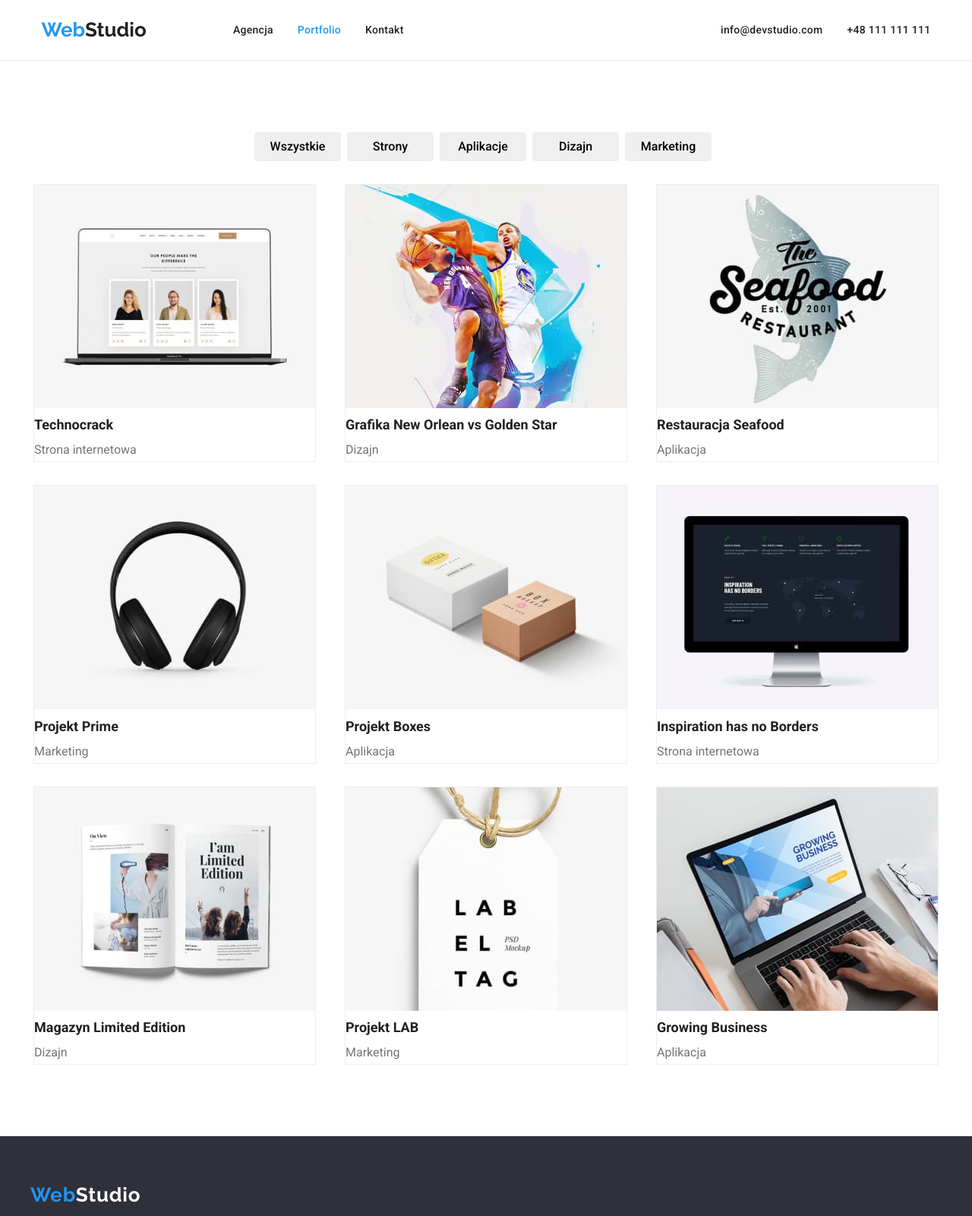
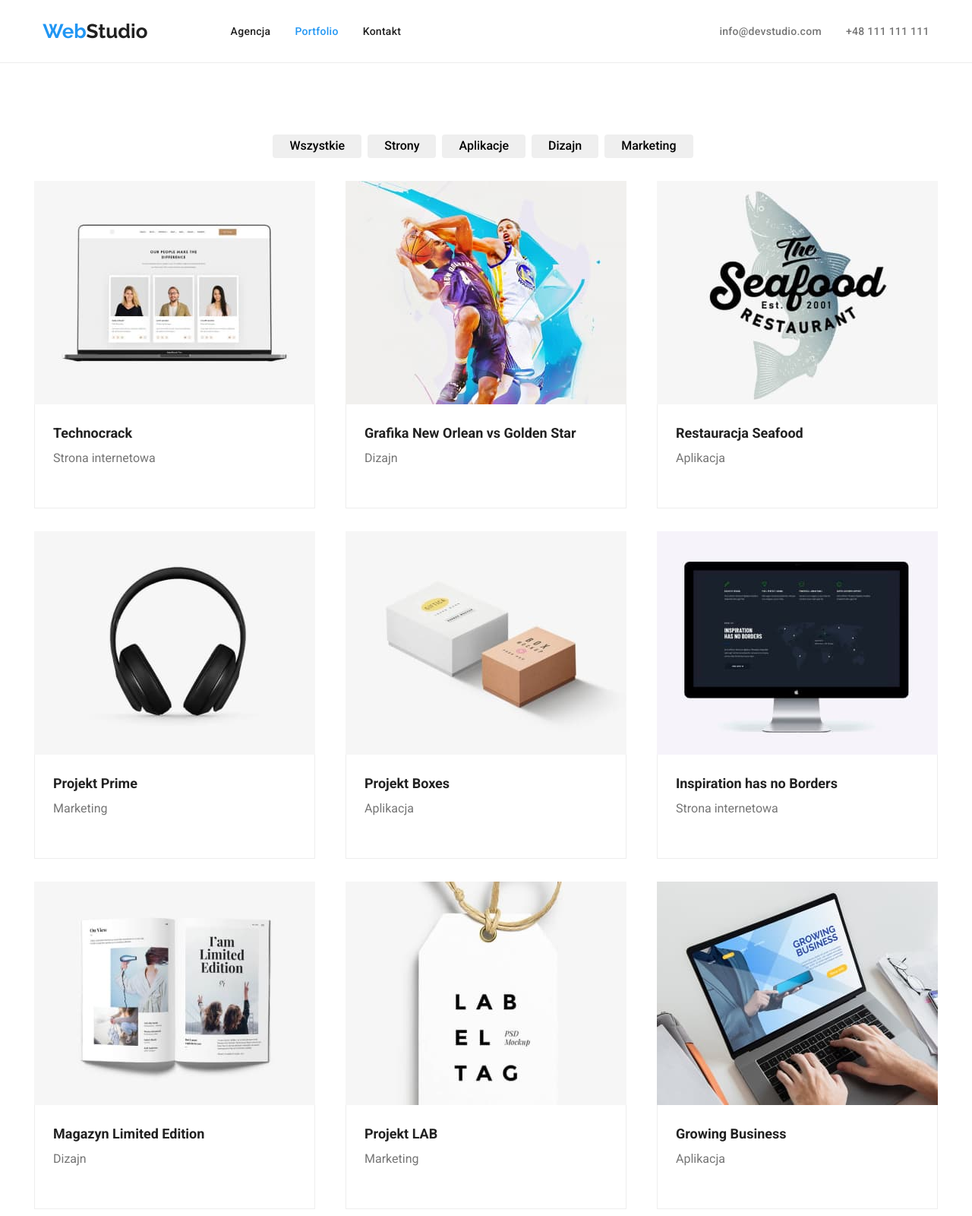
Before and after one commit to jakunowa/goit-markup-hw-03, a plain HTML site: page portfolio.html in a window 1280 px wide. Shown: the top 1600 px of the page at 76% size. Drawn offline with nearby package versions, Linux system fonts and the light colour scheme.

Commit message:
poprawka

```diff
--- a/css/style.css
+++ b/css/style.css
@@ -23,8 +23,7 @@ body {
   font-weight: 700;
   font-size: 26px;
   line-height: 1.19;
-  width: 145px;
-  height: 31px;
+
   color: inherit;
   margin-right: 93px;
 }
@@ -37,8 +36,10 @@ body {
   font-size: 44px;
   line-height: 1.36;
   letter-spacing: 0.06em;
-  width: 696px;
-  height: 120px;
+  padding-left: 252px;
+  padding-right: 252px;
+  padding-top: 104px;
+
   text-align: center;
   margin-bottom: 30px;
   text-transform: uppercase;
@@ -54,6 +55,7 @@ body {
   font-weight: 500;
   font-size: 16px;
   line-height: 1.19;
+  padding-top: 30px;
 }
 .h3-main {
   font-weight: 700;
@@ -66,6 +68,9 @@ body {
   font-weight: 700;
   font-size: 18px;
   line-height: 2;
+}
+.header-color {
+  color: #757575;
 }
 .p-main {
   font-size: 14px;
@@ -82,6 +87,7 @@ body {
   font-size: 16px;
   line-height: 1.88;
   color: var(--p-main-color);
+  padding-bottom: 30px;
 }
 .a-main {
   text-decoration: none;
@@ -161,7 +167,8 @@ address > ul > li > p {
 .footer-main {
   background-color: var(--main-background-color);
   color: var(--logo-color);
-  height: 252px;
+  padding-top: 60px;
+  padding-bottom: 60px;
   display: flex;
   align-items: center;
 }
@@ -169,8 +176,8 @@ address > ul > li > p {
   cursor: pointer;
   font-family: inherit;
   font-weight: 700;
-  width: 200px;
-  height: 50px;
+  padding: 10px 41px 10px 42px;
+  margin-bottom: 104px;
   left: 700px;
   top: 430px;
   color: var(--logo-color);
@@ -182,15 +189,23 @@ address > ul > li > p {
   cursor: pointer;
   font-family: inherit;
   font-weight: 500;
-  width: 114px;
-  height: 38px;
+  padding: 6px 22px;
   border-radius: 4px;
   margin-bottom: 30px;
 
   border: none;
 }
-.figure-main {
-  border: 1px solid #eeeeee;
+.figcaption-main {
+  border-bottom: solid 1px #eeeeee;
+  border-left: solid 1px #eeeeee;
+  border-right: solid 1px #eeeeee;
+  padding-left: 24px;
+  align-content: center;
+  padding-bottom: 20px;
+  padding-top: 20px;
+}
+.img-portfolio {
+  vertical-align: bottom;
 }
 .container {
   width: 1200px;
@@ -218,6 +233,8 @@ address > ul > li > p {
 
 .nav-main {
   display: flex;
+  padding-top: 32px;
+  padding-bottom: 32px;
 }
 .li-flex {
   margin-right: 32px;
@@ -229,8 +246,6 @@ address > ul > li > p {
   margin-left: 371px;
 }
 .section-main {
-  height: 600px;
-
   display: flex;
 
   background-color: var(--main-background-color);
@@ -245,11 +260,10 @@ address > ul > li > p {
 }
 .section-team {
   display: flex;
-  height: 648px;
+
   background: #f5f4fa;
 }
 header {
-  height: 80px;
   border-bottom-width: 1px;
   border-bottom-style: solid;
   border-bottom-color: #ececec;
@@ -265,8 +279,7 @@ header {
   box-shadow: 0px 1px 3px rgba(0, 0, 0, 0.12), 0px 1px 1px rgba(0, 0, 0, 0.14),
     0px 2px 1px rgba(0, 0, 0, 0.2);
   border-radius: 0px 0px 4px 4px;
-  width: 270px;
-  height: 368px;
+
   text-align: center;
 }
 .li-team {
--- a/portfolio.html
+++ b/portfolio.html
@@ -41,12 +41,20 @@
         </nav>
         <ul class="ul-main ul-flex li-contact">
           <li class="li-flex">
-            <a class="links a-main" href="mailto:info@devstudio.com"
+            <a
+              style="color: #757575"
+              class="links a-main"
+              href="mailto:info@devstudio.com"
               >info@devstudio.com</a
             >
           </li>
           <li>
-            <a class="links a-main" href="tel:48111111111">+48 111 111 111</a>
+            <a
+              style="color: #757575"
+              class="links a-main"
+              href="tel:48111111111"
+              >+48 111 111 111</a
+            >
           </li>
         </ul>
       </div>
@@ -76,28 +84,30 @@
         <div class="container">
           <ul class="ul-main ul-flex portfolio-img">
             <li>
-              <figure class="figure-main">
+              <figure>
                 <img
+                  class="img-portfolio"
                   src="images/portfolio/img-1.jpg"
                   alt="Strona internetowa"
                   width="370"
                   height="294"
                 />
-                <figcaption>
+                <figcaption class="figcaption-main">
                   <h3 class="h3-portfolio">Technocrack</h3>
                   <p class="p-description">Strona internetowa</p>
                 </figcaption>
               </figure>
             </li>
             <li>
-              <figure class="figure-main">
+              <figure>
                 <img
+                  class="img-portfolio"
                   src="images/portfolio/img-2.jpg"
                   alt="Koszykarze"
                   width="370"
                   height="294"
                 />
-                <figcaption>
+                <figcaption class="figcaption-main">
                   <h3 class="h3-portfolio">
                     Grafika New Orlean vs Golden Star
                   </h3>
@@ -106,98 +116,105 @@
               </figure>
             </li>
             <li>
-              <figure class="figure-main">
+              <figure>
                 <img
+                  class="img-portfolio"
                   src="images/portfolio/img-3.jpg"
                   alt="Logo restauracji"
                   width="370"
                   height="294"
                 />
-                <figcaption>
+                <figcaption class="figcaption-main">
                   <h3 class="h3-portfolio">Restauracja Seafood</h3>
                   <p class="p-description">Aplikacja</p>
                 </figcaption>
               </figure>
             </li>
             <li>
-              <figure class="figure-main">
+              <figure>
                 <img
+                  class="img-portfolio"
                   src="images/portfolio/img-4.jpg"
                   alt="Słuchawki"
                   width="370"
                   height="294"
                 />
-                <figcaption>
+                <figcaption class="figcaption-main">
                   <h3 class="h3-portfolio">Projekt Prime</h3>
                   <p class="p-description">Marketing</p>
                 </figcaption>
               </figure>
             </li>
             <li>
-              <figure class="figure-main">
+              <figure>
                 <img
+                  class="img-portfolio"
                   src="images/portfolio/img-5.jpg"
                   alt="pudełka"
                   width="370"
                   height="294"
                 />
-                <figcaption>
+                <figcaption class="figcaption-main">
                   <h3 class="h3-portfolio">Projekt Boxes</h3>
                   <p class="p-description">Aplikacja</p>
                 </figcaption>
               </figure>
             </li>
             <li>
-              <figure class="figure-main">
+              <figure>
                 <img
+                  class="img-portfolio"
                   src="images/portfolio/img-6.jpg"
                   alt="Komputer"
                   width="370"
                   height="294"
                 />
-                <figcaption>
+                <figcaption class="figcaption-main">
                   <h3 class="h3-portfolio">Inspiration has no Borders</h3>
                   <p class="p-description">Strona internetowa</p>
                 </figcaption>
               </figure>
             </li>
             <li>
-              <figure class="figure-main">
+              <figure>
                 <img
+                  class="img-portfolio"
                   src="images/portfolio/img-7.jpg"
                   alt="Czasopismo"
                   width="370"
                   height="294"
                 />
-                <figcaption>
+                <figcaption class="figcaption-main">
                   <h3 class="h3-portfolio">Magazyn Limited Edition</h3>
                   <p class="p-description">Dizajn</p>
                 </figcaption>
               </figure>
             </li>
             <li>
-              <figure class="figure-main">
+              <figure>
                 <img
+                  class="img-portfolio"
                   src="images/portfolio/img-8.jpg"
                   alt="zawieszka"
                   width="370"
                   height="294"
                 />
-                <figcaption>
+                <figcaption class="figcaption-main">
                   <h3 class="h3-portfolio">Projekt LAB</h3>
                   <p class="p-description">Marketing</p>
                 </figcaption>
               </figure>
             </li>
             <li>
-              <figure class="figure-main">
+              <figure>
                 <img
+                  class="img-portfolio"
                   src="images/portfolio/img-9.jpg"
                   alt="komputer"
                   width="370"
                   height="294"
                 />
-                <figcaption>
+                <figcaption class="figcaption-main">
                   <h3 class="h3-portfolio">Growing Business</h3>
                   <p class="p-description">Aplikacja</p>
                 </figcaption>
```
Also changed, not shown: index.html (+14 -6 lines).
